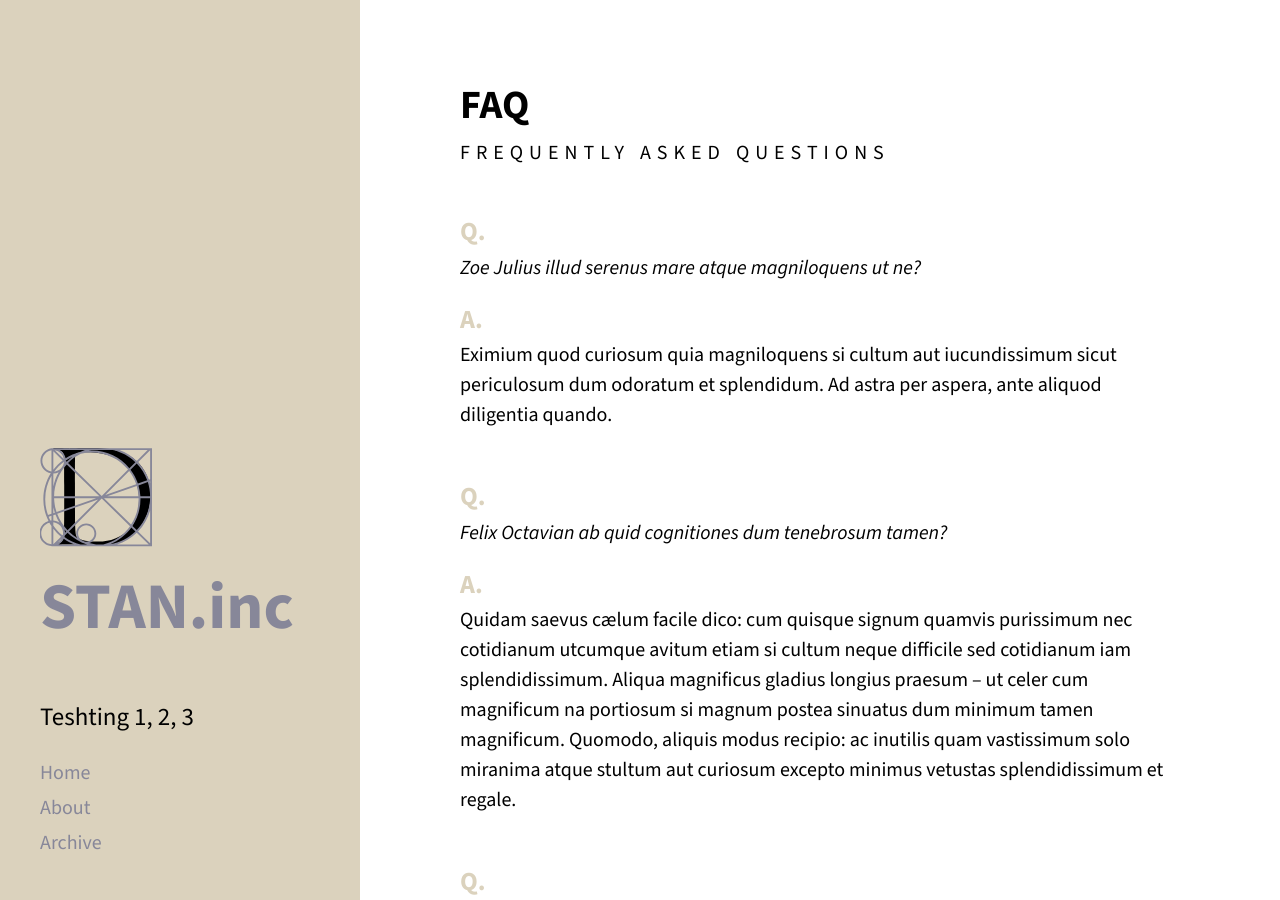
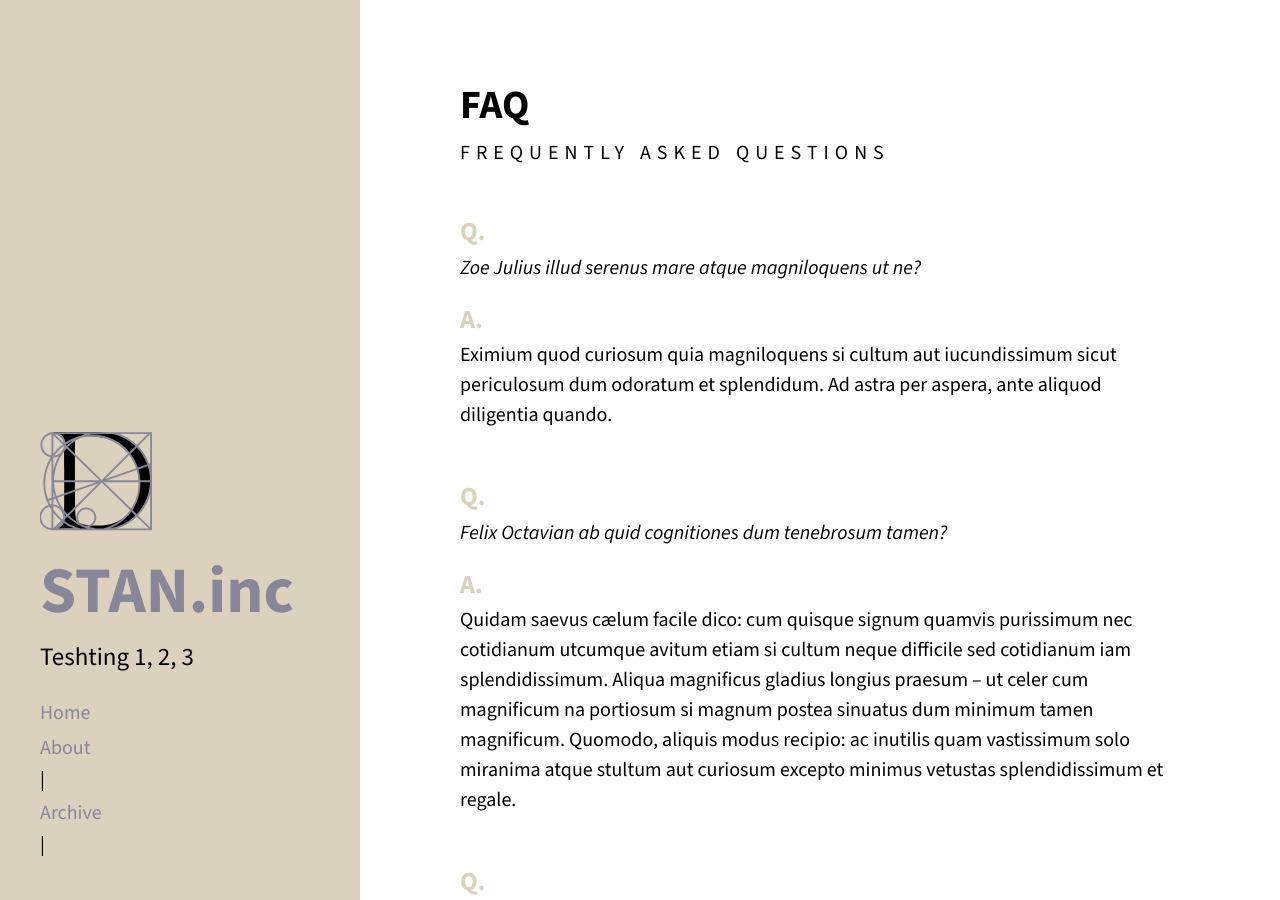
Before and after one commit to stam-ink/stam-ink.github.io, a Jekyll site: the page built from index.html, in a window 1280 px wide and 900 px high. Built offline with Jekyll 4.4.1, drawn with Linux system fonts in a browser that asks for light colours; the list of posts is cut into pages by our own code.

Commit message:
Update sidebar.html

```diff
--- a/_includes/sidebar.html
+++ b/_includes/sidebar.html
@@ -1,7 +1,8 @@
 <div class="sidebar">
   <div class="container sidebar-sticky">
     <div class="sidebar-about">
-      <h1>
+
+      <h1 style="margin-bottom: 0 !important;">
         <a class="site-branding-link" href="{{ site.baseurl }}">
 
           <svg class="site-logo" width="112" height="99" viewBox="0 0 112 99" version="1.1" xmlns="http://www.w3.org/2000/svg" xmlns:xlink="http://www.w3.org/1999/xlink" xml:space="preserve" xmlns:serif="http://www.serif.com/" style="fill-rule:evenodd;clip-rule:evenodd;stroke-linejoin:round;stroke-miterlimit:2;">
@@ -18,26 +19,23 @@
           {{ site.title }}
         </a>
       </h1>
-      <p class="lead">{{ site.description }}</p>
+
+      <p class="lead" style="margin-top: 0 !important; padding-top: 0.25em !important;">
+        {{ site.description }}
+      </p>
     </div>
-
 
     <nav class="sidebar-nav">
       <a class="sidebar-nav-item{% if page.url == site.baseurl %} active{% endif %}" href="{{ site.baseurl }}">Home</a>
-
-      {% comment %}
-        The code below dynamically generates a sidebar nav of pages with
-        `layout: page` in the front-matter. See readme for usage.
-      {% endcomment %}
 
       {% assign pages_list = site.pages %}
       {% for node in pages_list %}
         {% if node.title != null %}
           {% if node.layout == "page" %}
             <a class="sidebar-nav-item{% if page.url == node.url %} active{% endif %}" href="{{ node.url }}">{{ node.title }}</a>
-          {% endif %}
+          | {% endif %}
         {% endif %}
       {% endfor %}
-
+    </nav>
   </div>
 </div>
```
